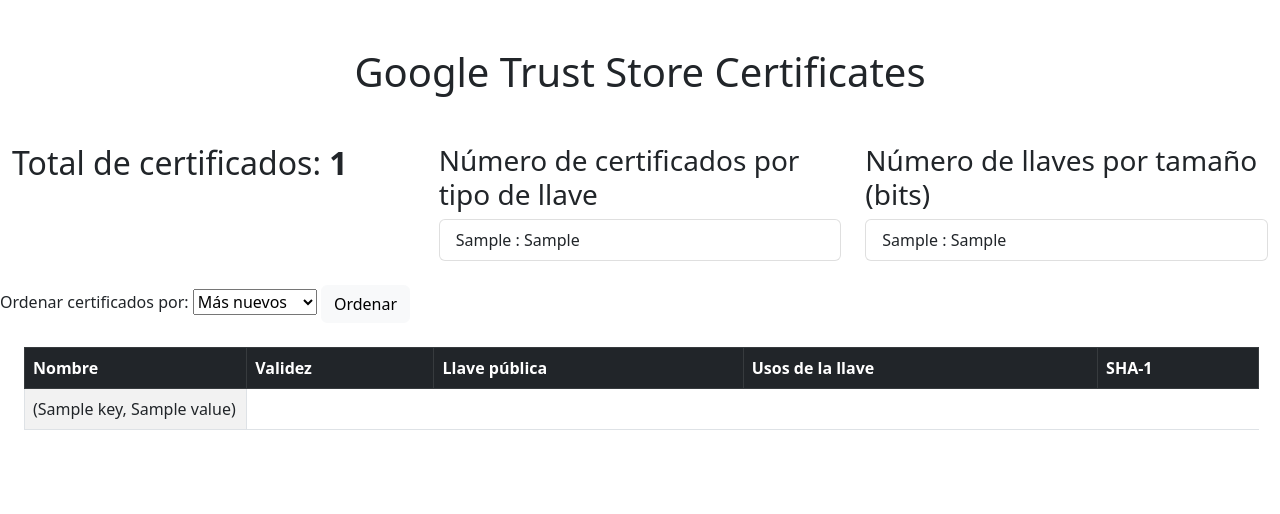
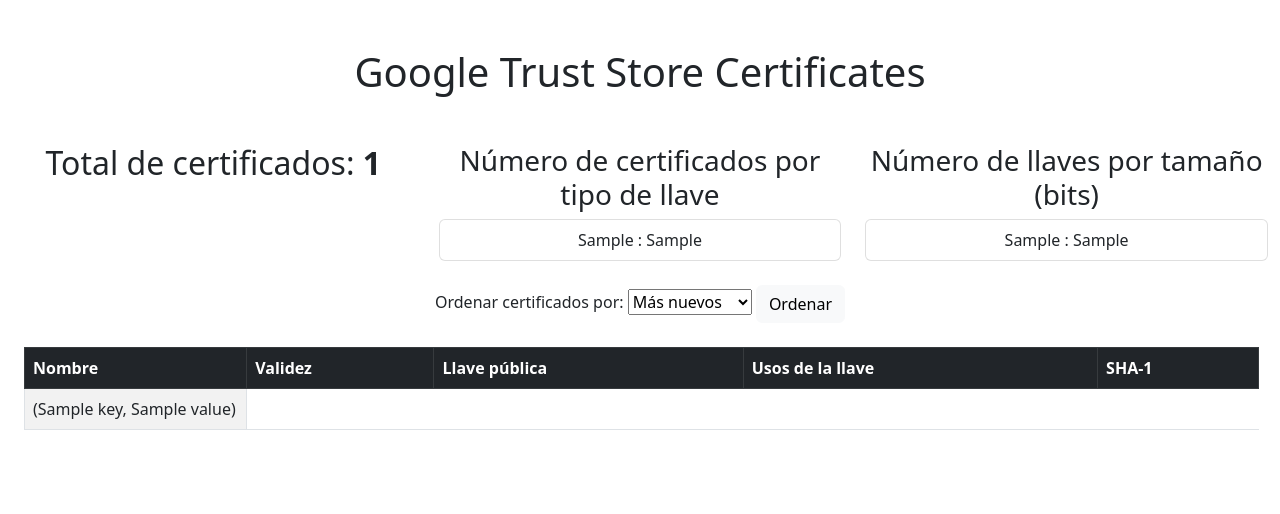
Before and after one commit to Angel-Concha-Layme/certificates-trust-verifier, a Django app: template verifierApp/verifierApp/templates/google_trust_store/google_trust_store.html in a window 1280 px wide. Shown: the top 514 px of the page. Run offline with Django 4.2, Linux system fonts and the light colour scheme; the template is opened without the code that fills it: most values are stand-ins (such as "Sample title", 1, 10 or a date in 2020); parts of the project's set-up code (start-up, migrations or seed data) failed here and were passed over; some libraries are stand-ins or nearby versions.

Commit message:
display fixed

```diff
--- a/verifierApp/verifierApp/src/certificate.py
+++ b/verifierApp/verifierApp/src/certificate.py
@@ -1,6 +1,6 @@
 from oscrypto import tls
 from certvalidator import CertificateValidator, errors
-from verify import get_trust_stores
+from .verify import get_trust_stores
 import re
 
 
--- a/verifierApp/verifierApp/templates/google_trust_store/google_trust_store.html
+++ b/verifierApp/verifierApp/templates/google_trust_store/google_trust_store.html
@@ -5,7 +5,7 @@
 {% block content %}
 
 <h1 class="text-center my-5">Google Trust Store Certificates</h1>
-<div class="container-fluid">
+<div class="container-fluid text-center">
   <div class="row">
     <div class="col-lg-4">
       <h2>Total de certificados: <strong>{{ count }}</strong></h2>
@@ -30,7 +30,7 @@
 </div>
 
 <div class="table-responsive">
-<form action="" method="POST" class="my-4">
+<form action="" method="POST" class="my-4 text-center">
   {% csrf_token %}
   <label for="sort">Ordenar certificados por:</label>
   <select class="dropdown" name="sort" id="sort">
--- a/verifierApp/verifierApp/templates/microsoft_trust_store/microsoft_trust_store.html
+++ b/verifierApp/verifierApp/templates/microsoft_trust_store/microsoft_trust_store.html
@@ -5,7 +5,7 @@
 {% block content %}
 
 <h1 class="text-center my-5">Microsoft Trust Store Certificates</h1>
-<div class="container-fluid">
+<div class="container-fluid text-center">
   <div class="row">
     <div class="col-lg-4">
       <h2>Total de certificados: <strong>{{ count }}</strong></h2>
@@ -30,7 +30,7 @@
 </div>
 
 <div class="table-responsive">
-  <form action="" method="POST" class="my-4">
+  <form action="" method="POST" class="my-4 text-center">
     {% csrf_token %}
     <label for="sort">Ordenar certificados por:</label>
     <select class="dropdown" name="sort" id="sort">
--- a/verifierApp/verifierApp/templates/mozilla_trust_store/mozilla_trust_store.html
+++ b/verifierApp/verifierApp/templates/mozilla_trust_store/mozilla_trust_store.html
@@ -5,7 +5,7 @@
 {% block content %}
 
 <h1 class="text-center my-5">Mozilla Trust Store Certificates</h1>
-<div class="container-fluid">
+<div class="container-fluid text-center">
   <div class="row">
     <div class="col-lg-4">
       <h2>Total de certificados: <strong>{{ count }}</strong></h2>
@@ -30,7 +30,7 @@
 </div>
 
 <div class="table-responsive">
-  <form action="" method="POST" class="my-4">
+  <form action="" method="POST" class="my-4 text-center">
     {% csrf_token %}
     <label for="sort">Ordenar certificados por:</label>
     <select class="dropdown" name="sort" id="sort">
```
